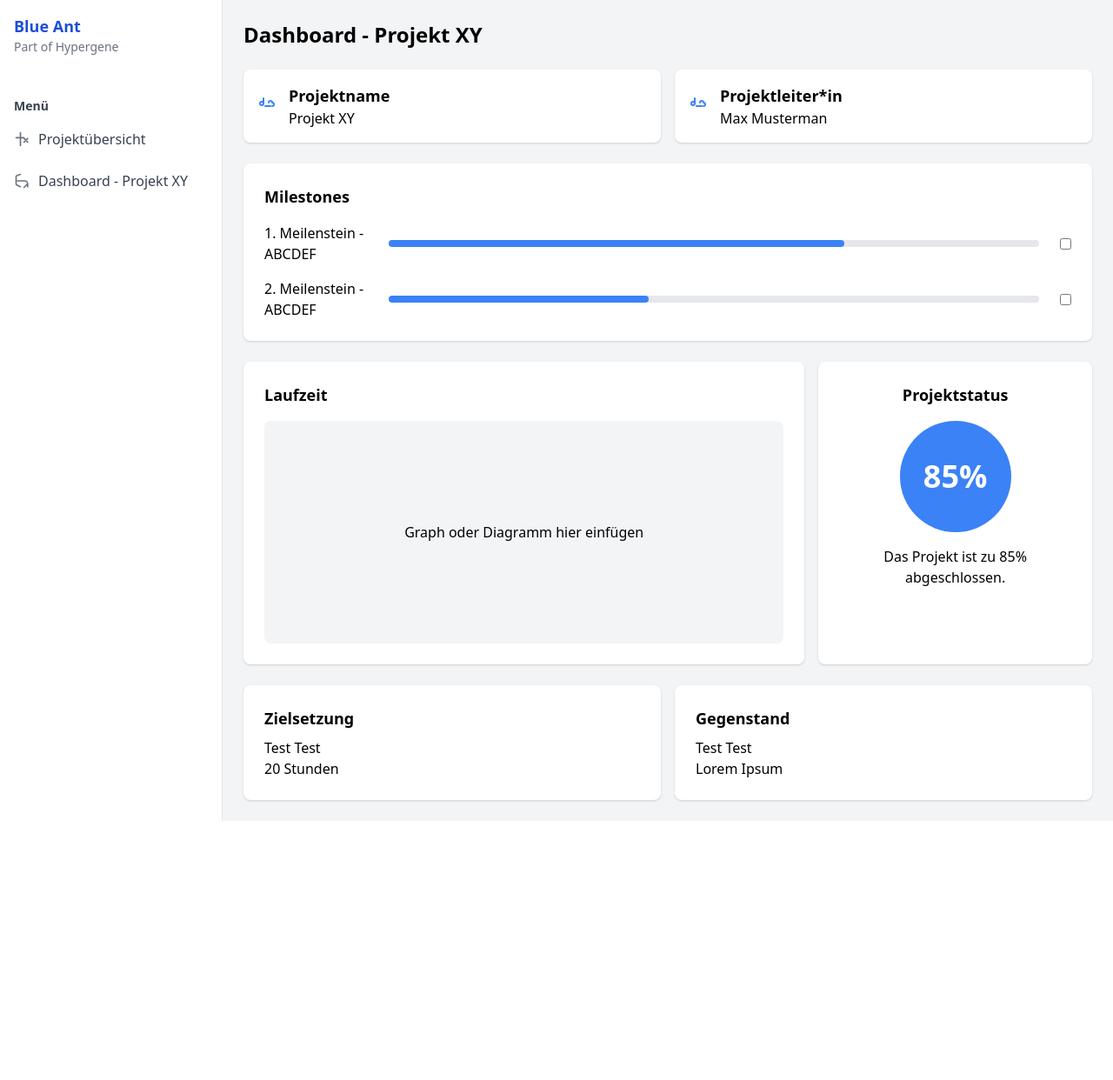
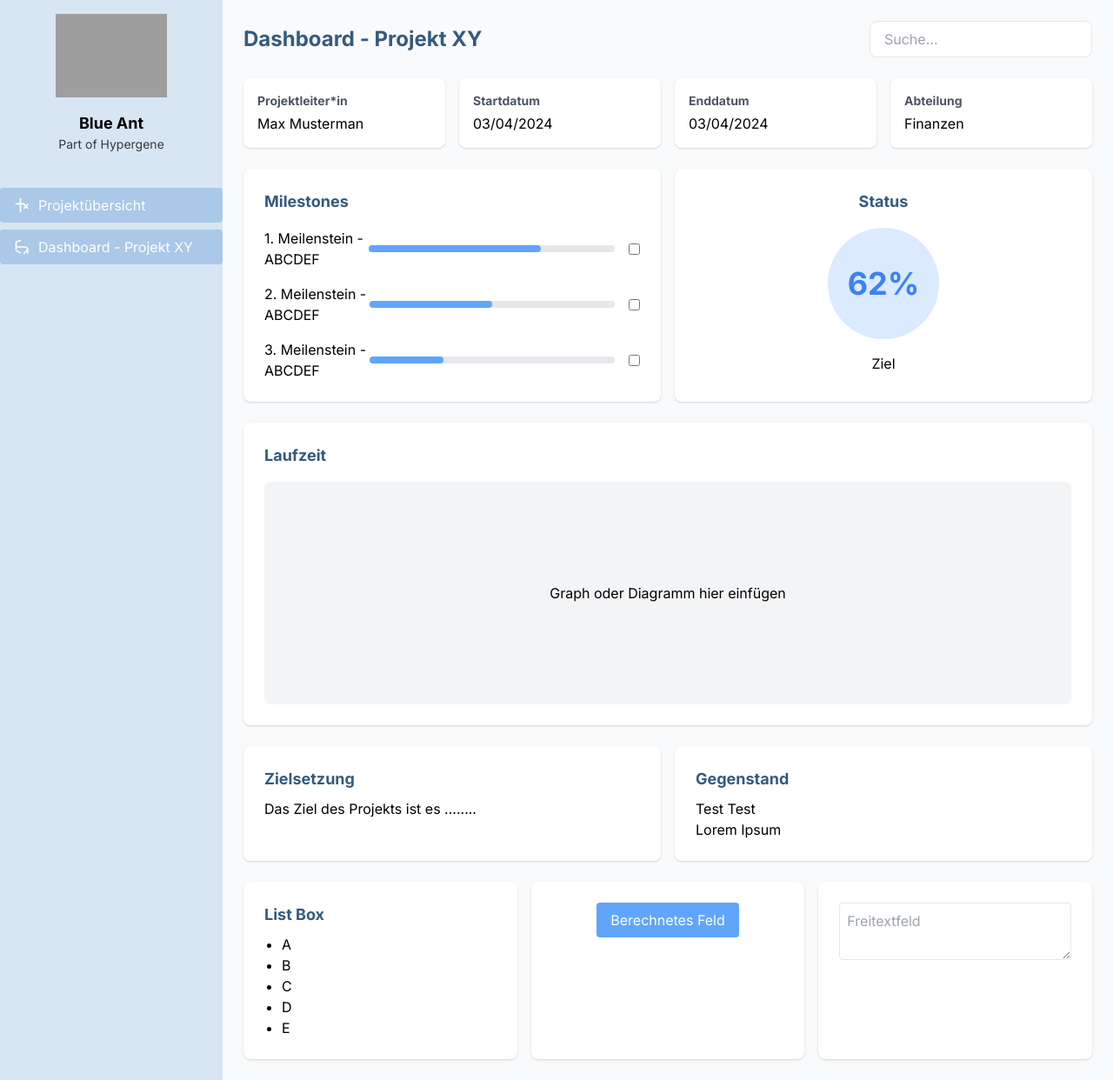
Before and after one commit to franccyp/ProjectBlueBridge, a PHP site: page /dashboard.php in a window 1280 px wide. Shown: the whole page at 87% size. Before the commit the page ends 944 px from the top, so only its background shows below. Run offline with PHP 8.4, Linux system fonts and the light colour scheme; grey boxes are pictures that could not be loaded.

Commit message:
weitere anpassungen

```diff
--- a/dashboard.php
+++ b/dashboard.php
@@ -5,30 +5,48 @@
     <meta name="viewport" content="width=device-width, initial-scale=1.0">
     <title>Dashboard - Projekt XY</title>
     <link href="https://unpkg.com/tailwindcss@^2.0/dist/tailwind.min.css" rel="stylesheet">
+    <link href="https://fonts.googleapis.com/css2?family=Inter:wght@400;600;700&display=swap" rel="stylesheet">
+    <style>
+        body {
+            font-family: 'Inter', sans-serif;
+        }
+        .pastel-blue {
+            background-color: #d8e6f3;
+        }
+        .pastel-blue-dark {
+            background-color: #aac8e8;
+        }
+        .pastel-blue-hover:hover {
+            background-color: #c3d9ef;
+        }
+        .pastel-text {
+            color: #345b7e;
+        }
+    </style>
 </head>
-<body class="bg-gray-100">
+<body class="bg-gray-50">
 
 <div class="flex min-h-screen">
     <!-- Sidebar -->
-    <aside class="w-64 bg-white border-r flex-shrink-0">
-        <div class="p-4">
-            <h1 class="text-lg font-bold text-blue-700">Blue Ant</h1>
-            <p class="text-sm text-gray-500">Part of Hypergene</p>
+    <aside class="w-64 pastel-blue text-pastel-text flex-shrink-0">
+        <div class="p-4 flex flex-col items-center">
+            <img src="image.png" alt="Blue Ant Logo" class="mb-4 w-32 h-auto">
+            <h1 class="text-lg font-bold">Blue Ant</h1>
+            <p class="text-sm opacity-75">Part of Hypergene</p>
         </div>
         <nav class="mt-6">
-            <h2 class="px-4 py-2 text-gray-700 text-sm font-bold">Menü</h2>
             <ul class="space-y-2">
                 <li>
-                    <a href="projektuebersicht.php" class="flex items-center px-4 py-2 text-gray-700 hover:bg-gray-100">
-                        <svg class="w-5 h-5 mr-2 text-gray-500" xmlns="http://www.w3.org/2000/svg" fill="none" viewBox="0 0 24 24" stroke="currentColor">
+                    <a href="projektuebersicht.php" class="flex items-center px-4 py-2 pastel-blue-dark text-white rounded hover:pastel-blue-hover">
+                        <svg class="w-5 h-5 mr-2" xmlns="http://www.w3.org/2000/svg" fill="none" viewBox="0 0 24 24" stroke="currentColor">
                             <path stroke-linecap="round" stroke-linejoin="round" stroke-width="2" d="M3 10h11M9 21V3m5 8l5 5m0-5l-5 5"/>
                         </svg>
                         Projektübersicht
                     </a>
                 </li>
                 <li>
-                    <a href="dashboard.php" class="flex items-center px-4 py-2 text-gray-700 hover:bg-gray-100">
-                        <svg class="w-5 h-5 mr-2 text-gray-500" xmlns="http://www.w3.org/2000/svg" fill="none" viewBox="0 0 24 24" stroke="currentColor">
+                    <a href="dashboard.php" class="flex items-center px-4 py-2 pastel-blue-dark text-white rounded hover:pastel-blue-hover">
+                        <svg class="w-5 h-5 mr-2" xmlns="http://www.w3.org/2000/svg" fill="none" viewBox="0 0 24 24" stroke="currentColor">
                             <path stroke-linecap="round" stroke-linejoin="round" stroke-width="2" d="M9 20l-5.447-2.723A2 2 0 013 15.553V6.447a2 2 0 011.553-1.947L9 3m10 17v-4a4 4 0 00-4-4H5m14 4l-5 5"/>
                         </svg>
                         Dashboard - Projekt XY
@@ -39,80 +57,108 @@
     </aside>
 
     <!-- Main Content -->
-    <main class="flex-1 p-6">
-        <h1 class="text-2xl font-bold mb-6">Dashboard - Projekt XY</h1>
+    <main class="flex-1 p-6 space-y-6">
+        <!-- Header -->
+        <div class="flex justify-between items-center mb-6">
+            <h1 class="text-2xl font-bold pastel-text">Dashboard - Projekt XY</h1>
+            <input type="text" placeholder="Suche..." class="border rounded-lg px-4 py-2 w-64 focus:outline-none focus:ring-2 focus:ring-blue-300">
+        </div>
 
         <!-- Projektinformationen -->
-        <div class="grid grid-cols-2 gap-4 mb-6">
-            <div class="bg-white p-4 rounded-lg shadow flex items-center">
-                <svg class="w-6 h-6 text-blue-500 mr-3" xmlns="http://www.w3.org/2000/svg" fill="none" viewBox="0 0 24 24" stroke="currentColor">
-                    <path stroke-linecap="round" stroke-linejoin="round" stroke-width="2" d="M9 12h6m2 0a2 2 0 100-4m0 0a2 2 0 00-4 0M3 9m0 0a2 2 0 104 0m0 0a2 2 0 00-4 0M7 3v3m0 0v3"/>
-                </svg>
-                <div>
-                    <h2 class="text-lg font-bold">Projektname</h2>
-                    <p>Projekt XY</p>
-                </div>
-            </div>
-            <div class="bg-white p-4 rounded-lg shadow flex items-center">
-                <svg class="w-6 h-6 text-blue-500 mr-3" xmlns="http://www.w3.org/2000/svg" fill="none" viewBox="0 0 24 24" stroke="currentColor">
-                    <path stroke-linecap="round" stroke-linejoin="round" stroke-width="2" d="M9 12h6m2 0a2 2 0 100-4m0 0a2 2 0 00-4 0M3 9m0 0a2 2 0 104 0m0 0a2 2 0 00-4 0M7 3v3m0 0v3"/>
-                </svg>
-                <div>
-                    <h2 class="text-lg font-bold">Projektleiter*in</h2>
+        <div class="grid grid-cols-4 gap-4">
+            <div class="bg-white p-4 rounded-lg shadow">
+                <h2 class="text-sm font-bold mb-1 text-gray-600">Projektleiter*in</h2>
                 <p>Max Musterman</p>
             </div>
+            <div class="bg-white p-4 rounded-lg shadow">
+                <h2 class="text-sm font-bold mb-1 text-gray-600">Startdatum</h2>
+                <p>03/04/2024</p>
+            </div>
+            <div class="bg-white p-4 rounded-lg shadow">
+                <h2 class="text-sm font-bold mb-1 text-gray-600">Enddatum</h2>
+                <p>03/04/2024</p>
+            </div>
+            <div class="bg-white p-4 rounded-lg shadow">
+                <h2 class="text-sm font-bold mb-1 text-gray-600">Abteilung</h2>
+                <p>Finanzen</p>
             </div>
         </div>
 
         <!-- Milestones -->
-        <div class="bg-white p-6 rounded-lg shadow mb-6">
-            <h2 class="text-lg font-bold mb-4">Milestones</h2>
+        <div class="grid grid-cols-2 gap-4">
+            <div class="bg-white p-6 rounded-lg shadow">
+                <h2 class="text-lg font-bold mb-4 pastel-text">Milestones</h2>
                 <ul class="space-y-4">
                     <li class="flex items-center">
                         <span class="flex-grow">1. Meilenstein - ABCDEF</span>
                         <div class="relative w-full h-2 bg-gray-200 rounded-full mr-4">
-                        <div class="absolute top-0 left-0 h-2 bg-blue-500 rounded-full" style="width: 70%;"></div>
+                            <div class="absolute top-0 left-0 h-2 bg-blue-400 rounded-full" style="width: 70%;"></div>
                         </div>
-                    <input type="checkbox" class="ml-2">
+                        <input type="checkbox">
                     </li>
                     <li class="flex items-center">
                         <span class="flex-grow">2. Meilenstein - ABCDEF</span>
                         <div class="relative w-full h-2 bg-gray-200 rounded-full mr-4">
-                        <div class="absolute top-0 left-0 h-2 bg-blue-500 rounded-full" style="width: 40%;"></div>
+                            <div class="absolute top-0 left-0 h-2 bg-blue-400 rounded-full" style="width: 50%;"></div>
                         </div>
-                    <input type="checkbox" class="ml-2">
+                        <input type="checkbox">
+                    </li>
+                    <li class="flex items-center">
+                        <span class="flex-grow">3. Meilenstein - ABCDEF</span>
+                        <div class="relative w-full h-2 bg-gray-200 rounded-full mr-4">
+                            <div class="absolute top-0 left-0 h-2 bg-blue-400 rounded-full" style="width: 30%;"></div>
+                        </div>
+                        <input type="checkbox">
                     </li>
                 </ul>
             </div>
-
-        <!-- Projektstatus und Laufzeit -->
-        <div class="grid grid-cols-3 gap-4">
-            <div class="col-span-2 bg-white p-6 rounded-lg shadow">
-                <h2 class="text-lg font-bold mb-4">Laufzeit</h2>
-                <div class="bg-gray-100 h-64 flex items-center justify-center rounded-lg">
-                    <p>Graph oder Diagramm hier einfügen</p>
+            <div class="bg-white p-6 rounded-lg shadow text-center">
+                <h2 class="text-lg font-bold mb-2 pastel-text">Status</h2>
+                <div class="flex items-center justify-center bg-blue-100 text-blue-500 text-4xl font-bold rounded-full h-32 w-32 mx-auto my-4">
+                    62%
+                </div>
+                <p>Ziel</p>
             </div>
         </div>
-            <div class="col-span-1 bg-white p-6 rounded-lg shadow text-center">
-                <h2 class="text-lg font-bold">Projektstatus</h2>
-                <div class="flex items-center justify-center bg-blue-500 text-white text-4xl font-bold rounded-full h-32 w-32 mx-auto my-4">
-                    85%
-                </div>
-                <p>Das Projekt ist zu 85% abgeschlossen.</p>
+
+        <!-- Laufzeit -->
+        <div class="bg-white p-6 rounded-lg shadow">
+            <h2 class="text-lg font-bold mb-4 pastel-text">Laufzeit</h2>
+            <div class="bg-gray-100 h-64 rounded-lg flex items-center justify-center">
+                <p>Graph oder Diagramm hier einfügen</p>
             </div>
         </div>
 
         <!-- Zielsetzung und Gegenstand -->
-        <div class="grid grid-cols-2 gap-4 mt-6">
+        <div class="grid grid-cols-2 gap-4">
             <div class="bg-white p-6 rounded-lg shadow">
-                <h2 class="text-lg font-bold mb-2">Zielsetzung</h2>
-                <p>Test Test</p>
-                <p>20 Stunden</p>
+                <h2 class="text-lg font-bold mb-2 pastel-text">Zielsetzung</h2>
+                <p>Das Ziel des Projekts ist es ........</p>
             </div>
             <div class="bg-white p-6 rounded-lg shadow">
-                <h2 class="text-lg font-bold mb-2">Gegenstand</h2>
+                <h2 class="text-lg font-bold mb-2 pastel-text">Gegenstand</h2>
                 <p>Test Test</p>
                 <p>Lorem Ipsum</p>
+            </div>
+        </div>
+
+        <!-- List Box und Freitext -->
+        <div class="grid grid-cols-3 gap-4">
+            <div class="bg-white p-6 rounded-lg shadow">
+                <h2 class="text-lg font-bold mb-2 pastel-text">List Box</h2>
+                <ul class="list-disc pl-5">
+                    <li>A</li>
+                    <li>B</li>
+                    <li>C</li>
+                    <li>D</li>
+                    <li>E</li>
+                </ul>
+            </div>
+            <div class="bg-white p-6 rounded-lg shadow text-center">
+                <button class="bg-blue-400 text-white px-4 py-2 rounded hover:bg-blue-500">Berechnetes Feld</button>
+            </div>
+            <div class="bg-white p-6 rounded-lg shadow">
+                <textarea class="w-full border rounded p-2" placeholder="Freitextfeld"></textarea>
             </div>
         </div>
     </main>
```
Also changed, not shown: projektuebersicht.php (+66 -44 lines), 2 other files. Lines whose indentation alone changed are shown as unchanged.
